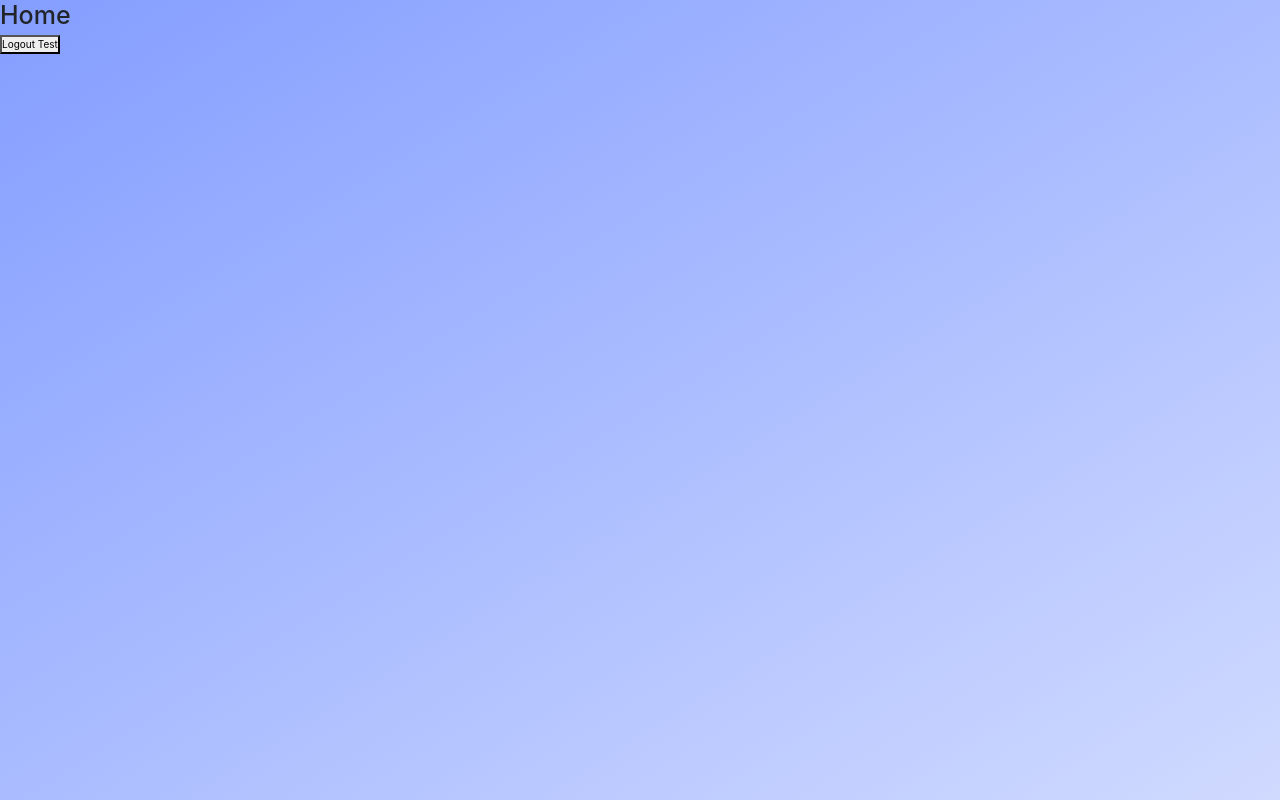
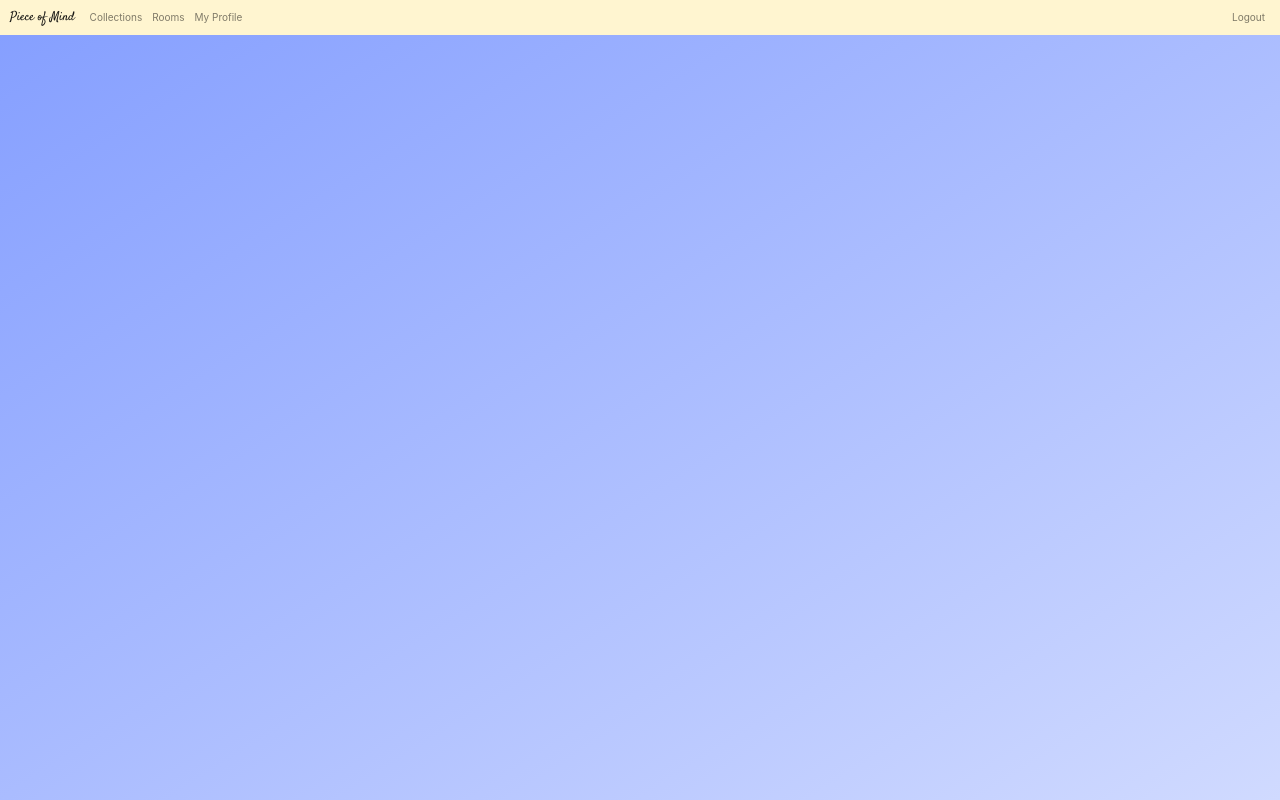
Before and after one commit to TheDotson/pieceOfMind_client, a React (Create React App) app: page /home in a window 1280 px wide. Built offline with nearby package versions, Linux system fonts and the light colour scheme; sample sign-in values are in the browser's storage.

Commit message:
added navbar

```diff
--- a/src/components/PieceOfMind.js
+++ b/src/components/PieceOfMind.js
@@ -3,13 +3,14 @@ import { Route, Redirect } from 'react-router-dom';
 import { ApplicationViews } from './ApplicationViews';
 import { Login } from './auth/Login';
 import { Register } from './auth/Register';
+import { NavBar } from './navbar/NavBar'
 
 export const PieceOfMind = () => (
     <>
         <Route render={() => {
           if (localStorage.getItem('token')) {
             return <>
-                    {/* <Route component={NavBar} /> */}
+                    <Route component={NavBar} />
                     <Route render={props => <ApplicationViews {...props} />} />
                 </>;
           }
--- a/src/components/home/Home.js
+++ b/src/components/home/Home.js
@@ -4,13 +4,6 @@ export const Home = props => {
   return (
     <>
       <h1>Home</h1>
-      <button className="log-link fakeLink"
-        onClick={() => {
-            localStorage.removeItem("token")
-            localStorage.removeItem("user_id")
-            props.history.push({ pathname: "/" })
-        }}
-    >Logout Test</button>
     </>
   );
 };
--- a/src/components/navbar/NavBar.js
+++ b/src/components/navbar/NavBar.js
@@ -0,0 +1,33 @@
+import React from 'react'
+import { Navbar, Nav, Button } from "react-bootstrap"
+
+export const NavBar = props => {
+    const user_id = localStorage.getItem("user_id")
+
+    return (
+        <Navbar fixed="top" className="Navbar" expand="lg">
+            <Navbar.Brand className="navbar-brand" href="/">Piece of Mind</Navbar.Brand>
+            <Navbar.Toggle aria-controls="basic-navbar-nav" />
+            <Navbar.Collapse id="basic-navbar-nav">
+                <Nav className="mr-auto">
+                        <Nav.Link className="center-link nav-link" href="/collections">Collections</Nav.Link>
+                        <Nav.Link className="center-link nav-link" href="/rooms">Rooms</Nav.Link>
+                        <Nav.Link className="center-link nav-link" href={`/pieceUsers/${user_id}`}>My Profile</Nav.Link>
+                </Nav>
+                <Nav className="ml-auto">
+                    { (localStorage.getItem("token") !== null)
+                    ?
+                        <Nav.Link className="ml-auto nav-link"
+                        onClick={() => {
+                            localStorage.removeItem("token")
+                            localStorage.removeItem("user_id")
+                            props.history.push({ pathname: "/login"})
+                        }}>Logout</Nav.Link>
+                    :
+                        <Nav.Link href="/login">Login / Register</Nav.Link>
+                    }
+                </Nav>
+            </Navbar.Collapse>
+        </Navbar>
+    )
+}
--- /dev/null
+++ b/src/styles/components/_navbar.scss
@@ -0,0 +1,15 @@
+.Navbar {
+  background: $cream;
+}
+
+.nav-link {
+  color: $gray;
+
+  &:hover {
+    color: $highlight !important;
+  }
+}
+
+.navbar-brand {
+  font-family: 'Satisfy', cursive;
+}
--- a/src/styles/index.scss
+++ b/src/styles/index.scss
@@ -6,3 +6,4 @@
 @import './layout/fonts';
 @import './components/auth';
 @import './components/button';
+@import './components/navbar'
```
